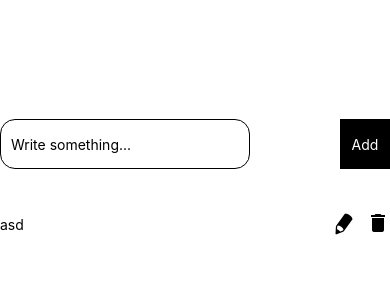
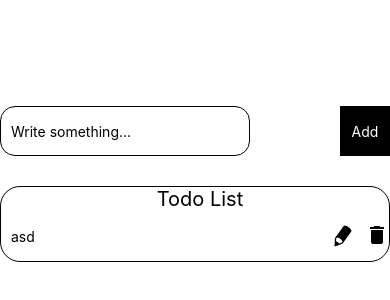
Before and after one commit to tevfikkdurmus/todowithPushNotification, a React Native app: screen / in a window 390 px wide. Shown: the part 238-538 px from the top of the page. Built offline with nearby package versions, Linux system fonts and the light colour scheme.

Commit message:
added title to list

```diff
--- a/App.js
+++ b/App.js
@@ -62,7 +62,8 @@ export default function App() {
         <MyTodoInput inputRef={inputRef} task={task} setTask={setTask} />
         <MyAddTodoButton handleClickAddTaskButton={handleClickAddTaskButton} />
       </View>
-      <View style={styles.todoListContainer}>
+      <View style={[styles.todoListContainer, { borderWidth: todo.length > 0 ? 1 : 0 }]}>
+        {todo.length > 0 && <Text style={styles.todoListTitle}>Todo List</Text>}
         <MyTodoList updateProperties={updateProperties} deleteTodoItem={deleteTodoItem} data={todo} />
       </View>
     </SafeAreaView>
@@ -86,6 +87,12 @@ const styles = StyleSheet.create({
   },
   todoListContainer: {
     width: "100%",
-    maxHeight: "60%"
+    maxHeight: "60%",
+    borderRadius: 20,
+    paddingLeft: 10
+  },
+  todoListTitle: {
+    alignSelf: "center",
+    fontSize: 20
   }
 });
```
